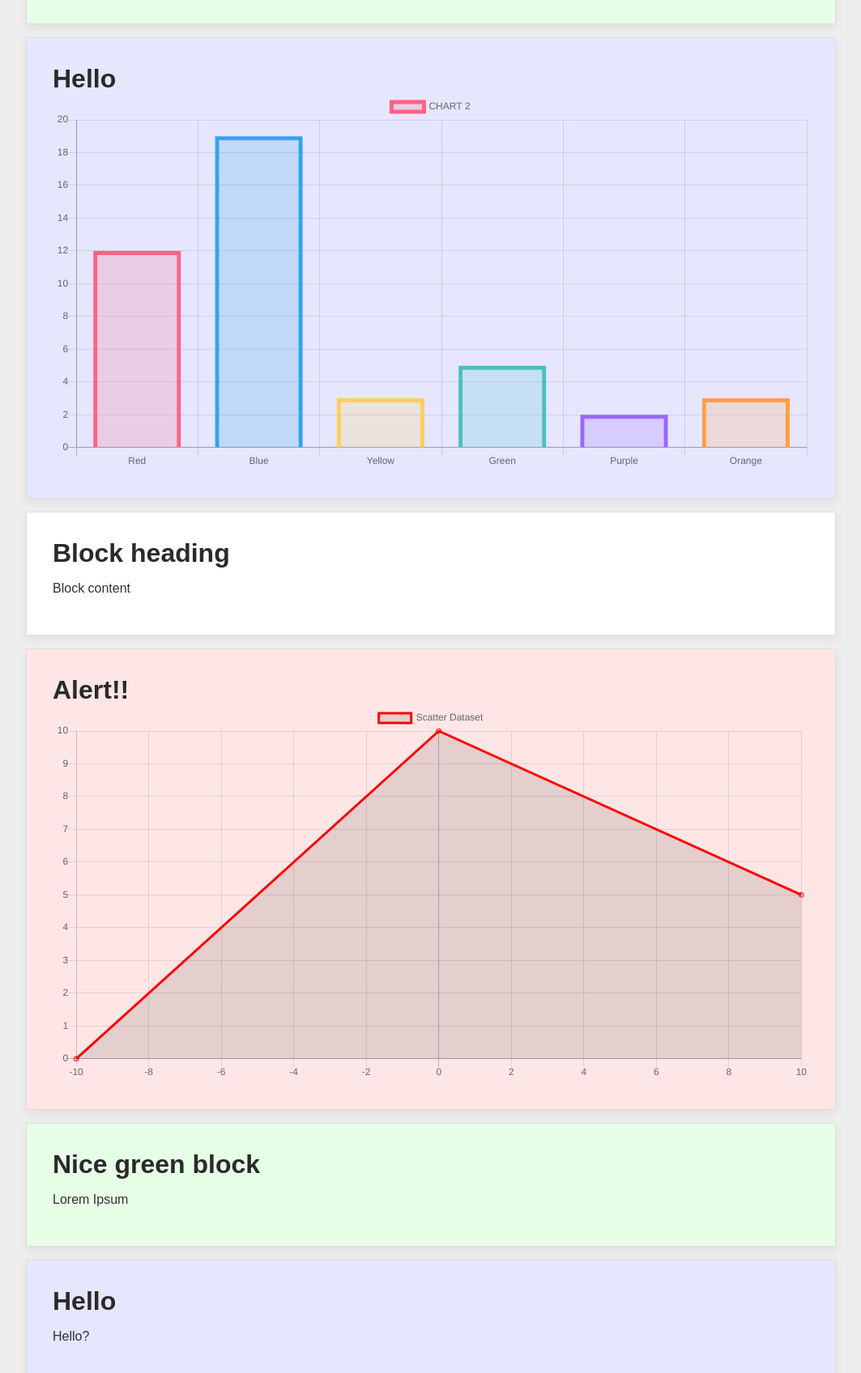
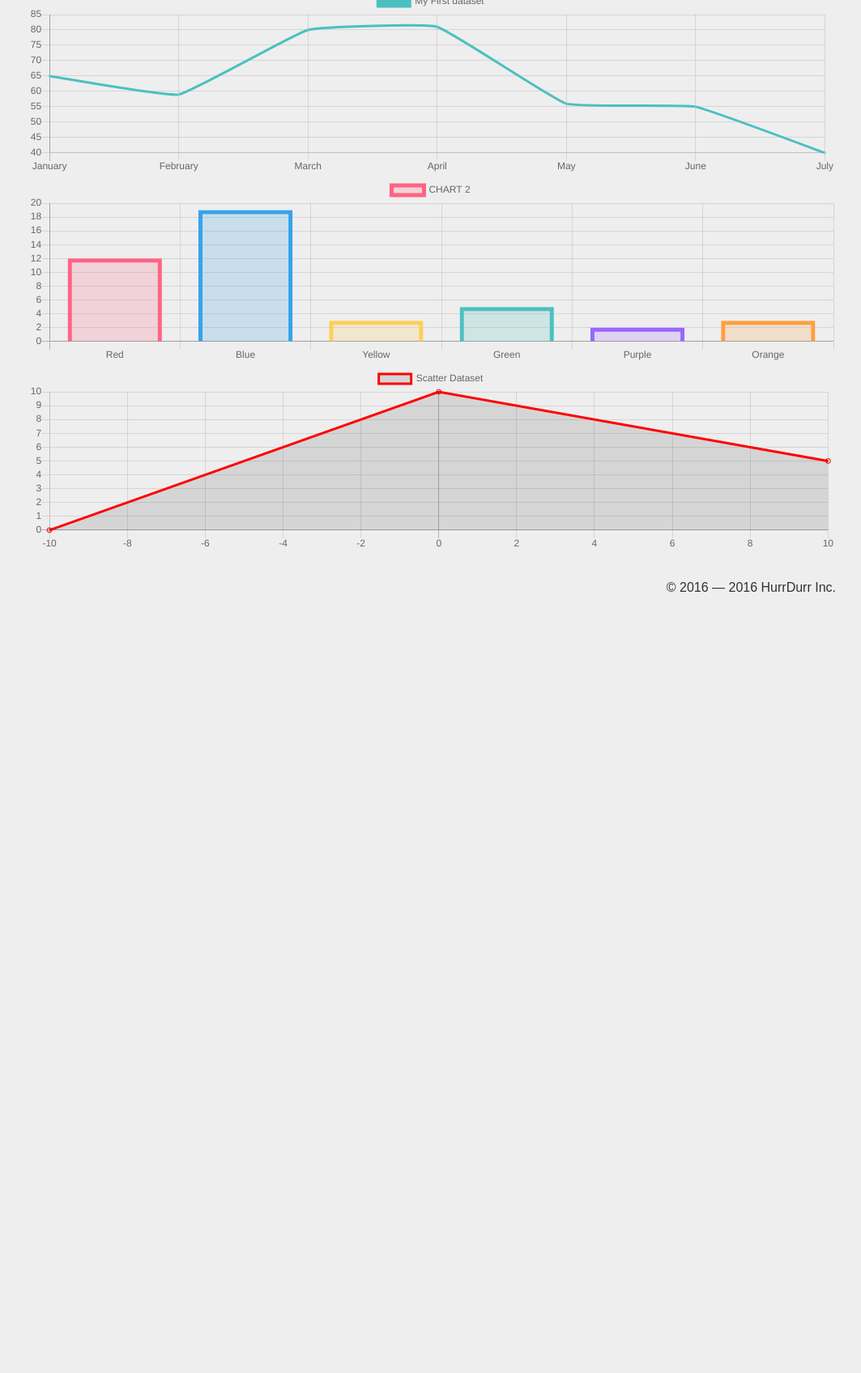
Before and after one commit to status-manager/frontend, a plain HTML site: page index.html in a window 1280 px wide. Shown: the part 1104-2800 px from the top of the page at 81% size, without its empty margins (108-1171 px from the left). After the commit the page ends 1839 px from the top, so only its background shows below. Drawn offline with nearby package versions, Linux system fonts and the light colour scheme.

Commit message:
reduce height of graphs and put them outside of status cards

```diff
--- a/index.html
+++ b/index.html
@@ -52,12 +52,10 @@
 
             <p>Lorem Ipsum</p>
 
-            <canvas id="chart-1"></canvas>
           </div>
           <div class="block general-info">
             <h3>Hello</h3>
 
-            <canvas id="chart-2"></canvas>
           </div>
           <div class="block">
             <h3>Block heading</h3>
@@ -67,38 +65,11 @@
           <div class="block something-bad">
             <h3>Alert!!</h3>
 
-            <canvas id="chart-3"></canvas>
           </div>
-          <div class="block something-good">
-            <h3>Nice green block</h3>
 
-            <p>Lorem Ipsum</p>
-          </div>
-          <div class="block general-info">
-            <h3>Hello</h3>
-
-            <p>Hello?</p>
-          </div>
-          <div class="block">
-            <h3>Block heading</h3>
-
-            <p>Block content</p>
-          </div>
-          <div class="block something-bad">
-            <h3>Alert!!</h3>
-
-            <p>Achtung!</p>
-          </div>
-          <div class="block something-good">
-            <h3>Nice green block</h3>
-
-            <p>Lorem Ipsum</p>
-          </div>
-          <div class="block general-info">
-            <h3>Hello</h3>
-
-            <p>Hello?</p>
-          </div>
+          <canvas height="70" id="chart-1"></canvas>
+          <canvas height="70" id="chart-2"></canvas>
+          <canvas height="70" id="chart-3"></canvas>
         </div>
       </div>
     </section>
```
Also changed, not shown: style/style.scss (line endings or trailing spaces).
